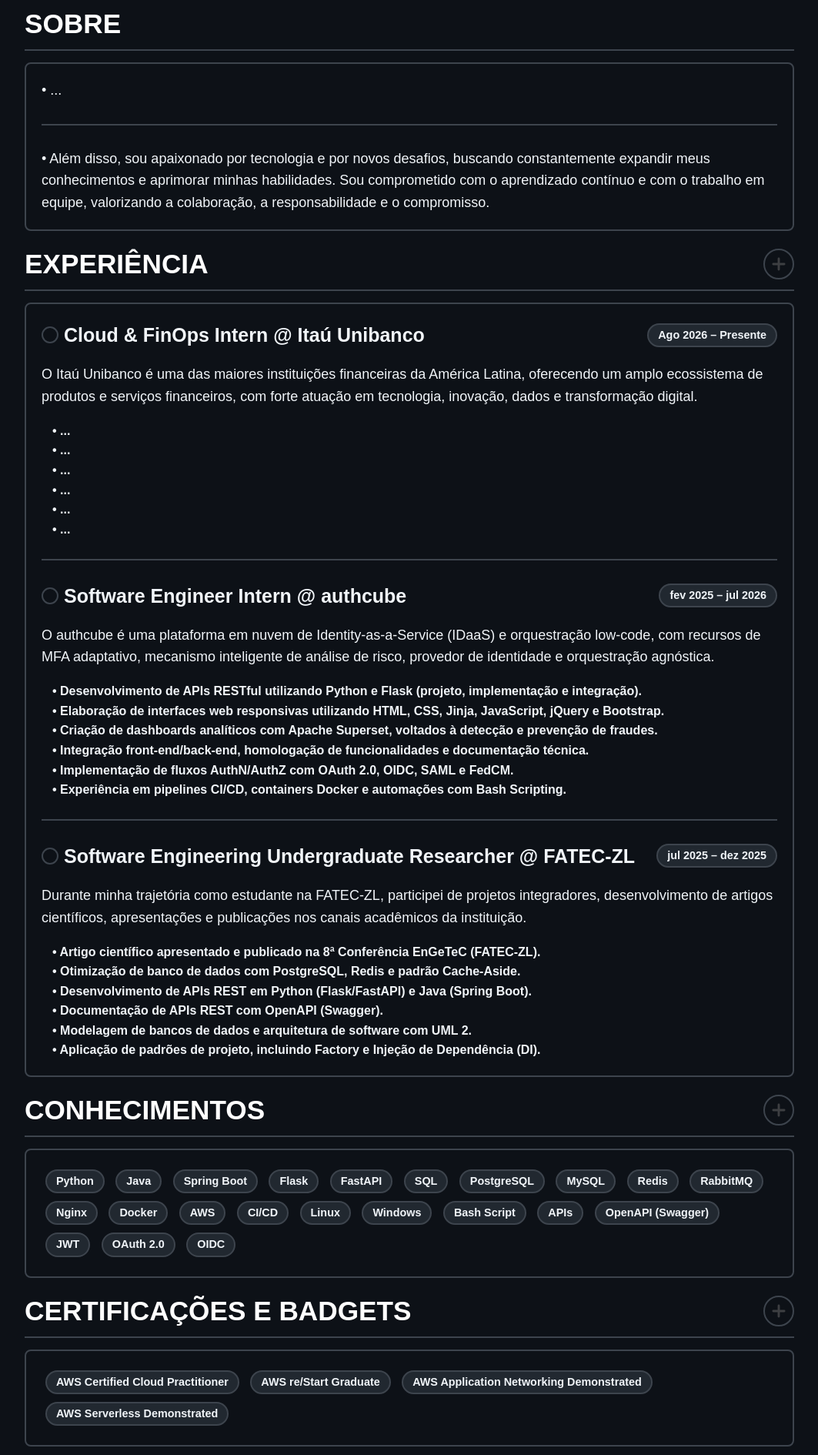
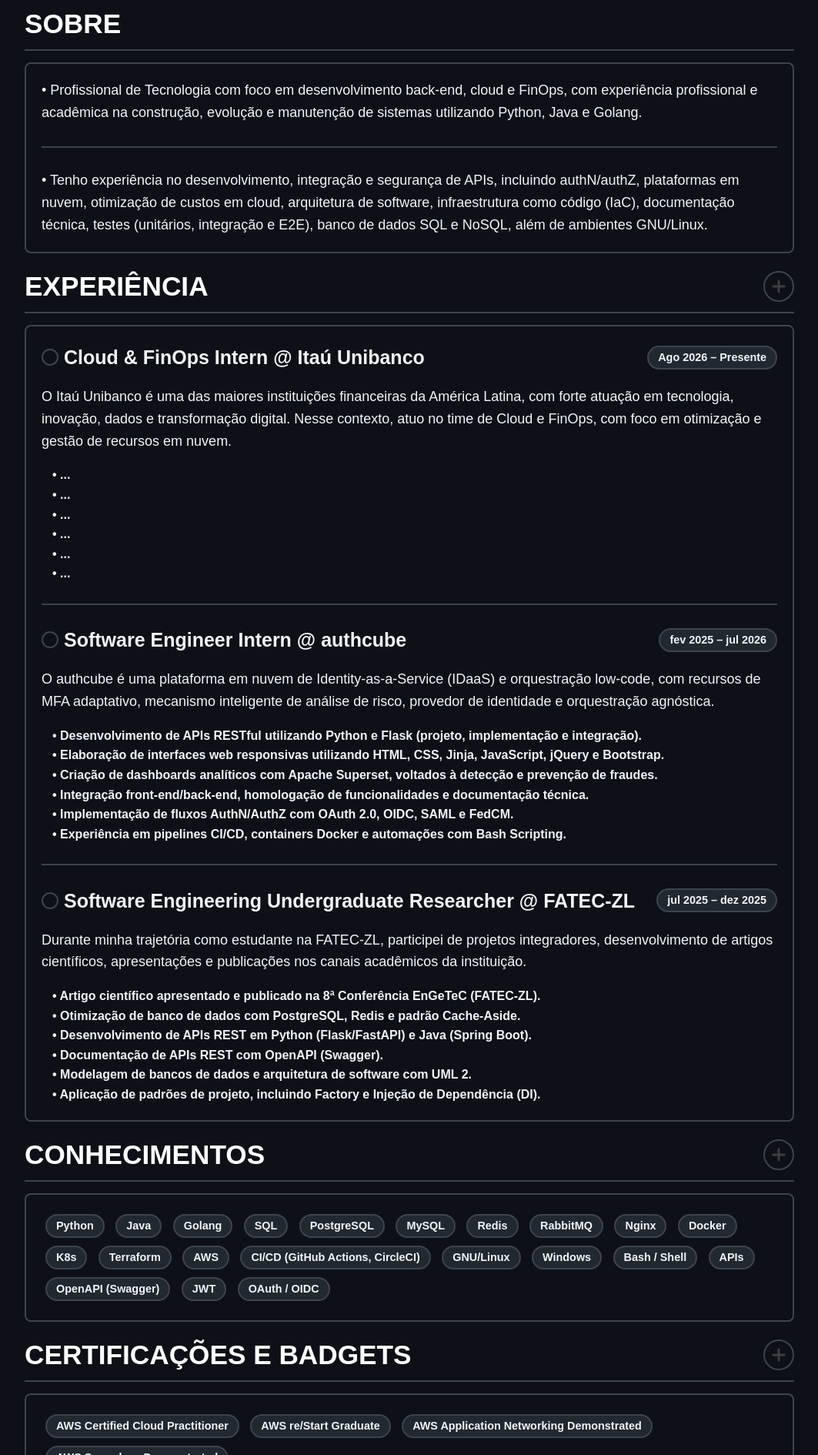
Before and after one commit to TechAbraao/techabraao.com, a plain HTML site: page docs/index.html in a window 1280 px wide. Shown: the part 255-2145 px from the top of the page at 77% size, without its empty margins (108-1171 px from the left). Drawn offline with Linux system fonts and the light colour scheme; no server answers.

Commit message:
feat: adding symbol to page

```diff
--- a/docs/css/styles.css
+++ b/docs/css/styles.css
@@ -180,7 +180,7 @@ h2 {
 .topics>p {
     margin-left: 14px;
     font-size: 16px;
-    font-weight: 900
+    font-weight: 600
 }
 
 .skills-repo {
--- a/docs/index.html
+++ b/docs/index.html
@@ -5,6 +5,7 @@
     <meta charset="UTF-8" />
     <meta name="viewport" content="width=device-width, initial-scale=1.0" />
     <link rel="stylesheet" href="./css/styles.css" />
+    <link rel="icon" type="image/png" href="./static/icons/a-simbol.png">
     <title>Abraão Santos (TechAbraao)</title>
 </head>
 
@@ -29,14 +30,19 @@
             <h2>SOBRE</h2>
             <div class="card">
                 <p>
-                    • ...
+                    • Profissional de Tecnologia com foco em desenvolvimento back-end, cloud e FinOps, com experiência
+                    profissional e acadêmica na construção, evolução e manutenção de sistemas utilizando Python, Java e
+                    Golang.
                     <br>
                     <br>
                     <hr class="work-sep">
                 </p>
                 <p>
                     <br>
-                    • Além disso, sou apaixonado por tecnologia e por novos desafios, buscando constantemente expandir meus conhecimentos e aprimorar minhas habilidades. Sou comprometido com o aprendizado contínuo e com o trabalho em equipe, valorizando a colaboração, a responsabilidade e o compromisso.
+                    • Tenho experiência no desenvolvimento, integração e segurança de APIs, incluindo authN/authZ,
+                    plataformas em nuvem, otimização de custos em cloud, arquitetura de software, infraestrutura como
+                    código (IaC), documentação técnica, testes (unitários, integração e E2E), banco de dados SQL e
+                    NoSQL, além de ambientes GNU/Linux.
                     <br>
                 </p>
             </div>
@@ -64,7 +70,9 @@
                         <p>Ago 2026 – Presente</p>
                     </div>
                     <div class="description">
-                       O Itaú Unibanco é uma das maiores instituições financeiras da América Latina, oferecendo um amplo ecossistema de produtos e serviços financeiros, com forte atuação em tecnologia, inovação, dados e transformação digital.
+                        O Itaú Unibanco é uma das maiores instituições financeiras da América Latina, com forte atuação
+                        em tecnologia, inovação, dados e transformação digital. Nesse contexto, atuo no time de Cloud
+                        e FinOps, com foco em otimização e gestão de recursos em nuvem.
                     </div>
                     <div class="topics">
                         <p>• ...</p>
@@ -77,7 +85,7 @@
                 </div>
                 <br>
                 <hr class="work-sep">
-                  <br>
+                <br>
                 <div>
                     <div class="title">
                         <h3>
@@ -89,12 +97,17 @@
                         <p>fev 2025 – jul 2026</p>
                     </div>
                     <div class="description">
-                       O authcube é uma plataforma em nuvem de Identity-as-a-Service (IDaaS) e orquestração low-code, com recursos de MFA adaptativo, mecanismo inteligente de análise de risco, provedor de identidade e orquestração agnóstica.
+                        O authcube é uma plataforma em nuvem de Identity-as-a-Service (IDaaS) e orquestração low-code,
+                        com recursos de MFA adaptativo, mecanismo inteligente de análise de risco, provedor de
+                        identidade e orquestração agnóstica.
                     </div>
                     <div class="topics">
-                        <p>• Desenvolvimento de APIs RESTful utilizando Python e Flask (projeto, implementação e integração).</p>
-                        <p>• Elaboração de interfaces web responsivas utilizando HTML, CSS, Jinja, JavaScript, jQuery e Bootstrap.</p>
-                        <p>• Criação de dashboards analíticos com Apache Superset, voltados à detecção e prevenção de fraudes.</p>
+                        <p>• Desenvolvimento de APIs RESTful utilizando Python e Flask (projeto, implementação e
+                            integração).</p>
+                        <p>• Elaboração de interfaces web responsivas utilizando HTML, CSS, Jinja, JavaScript, jQuery e
+                            Bootstrap.</p>
+                        <p>• Criação de dashboards analíticos com Apache Superset, voltados à detecção e prevenção de
+                            fraudes.</p>
                         <p>• Integração front-end/back-end, homologação de funcionalidades e documentação técnica.</p>
                         <p>• Implementação de fluxos AuthN/AuthZ com OAuth 2.0, OIDC, SAML e FedCM.</p>
                         <p>• Experiência em pipelines CI/CD, containers Docker e automações com Bash Scripting.</p>
@@ -114,7 +127,9 @@
                         <p>jul 2025 – dez 2025</p>
                     </div>
                     <div class="description">
-                        Durante minha trajetória como estudante na FATEC-ZL, participei de projetos integradores, desenvolvimento de artigos científicos, apresentações e publicações nos canais acadêmicos da instituição.
+                        Durante minha trajetória como estudante na FATEC-ZL, participei de projetos integradores,
+                        desenvolvimento de artigos científicos, apresentações e publicações nos canais acadêmicos da
+                        instituição.
                     </div>
                     <div class="topics">
                         <p>• Artigo científico apresentado e publicado na 8ª Conferência EnGeTeC (FATEC-ZL).</p>
@@ -140,9 +155,7 @@
             <div class="card skills" id="technologiesSection">
                 <span>Python</span>
                 <span>Java</span>
-                <span>Spring Boot</span>
-                <span>Flask</span>
-                <span>FastAPI</span>
+                <span>Golang</span>
                 <span>SQL</span>
                 <span>PostgreSQL</span>
                 <span>MySQL</span>
@@ -150,16 +163,17 @@
                 <span>RabbitMQ</span>
                 <span>Nginx</span>
                 <span>Docker</span>
+                <span>K8s</span>
+                <span>Terraform</span>
                 <span>AWS</span>
-                <span>CI/CD</span>
-                <span>Linux</span>
+                <span>CI/CD (GitHub Actions, CircleCI)</span>
+                <span>GNU/Linux</span>
                 <span>Windows</span>
-                <span>Bash Script</span>
+                <span>Bash / Shell</span>
                 <span>APIs</span>
                 <span>OpenAPI (Swagger)</span>
                 <span>JWT</span>
-                <span>OAuth 2.0</span>
-                <span>OIDC</span>
+                <span>OAuth / OIDC</span>
             </div>
         </section>
 
@@ -172,9 +186,9 @@
                     </div>
                 </h2>
 
-            <div>
+                <div>
 
-            </div>
+                </div>
             </aside>
             <div class="card skills" id="certificationsSection">
                 <span>AWS Certified Cloud Practitioner</span>
@@ -198,7 +212,7 @@
             </aside>
             <div class="pagination">
                 <button id="prevPage">
-                    <img src="./static/icons/left.svg"  />
+                    <img src="./static/icons/left.svg" />
                 </button>
                 <span id="pageInfo"></span>
                 <button id="nextPage">
```
Also changed, not shown: docs/static/icons/a-simbol.png (added).
